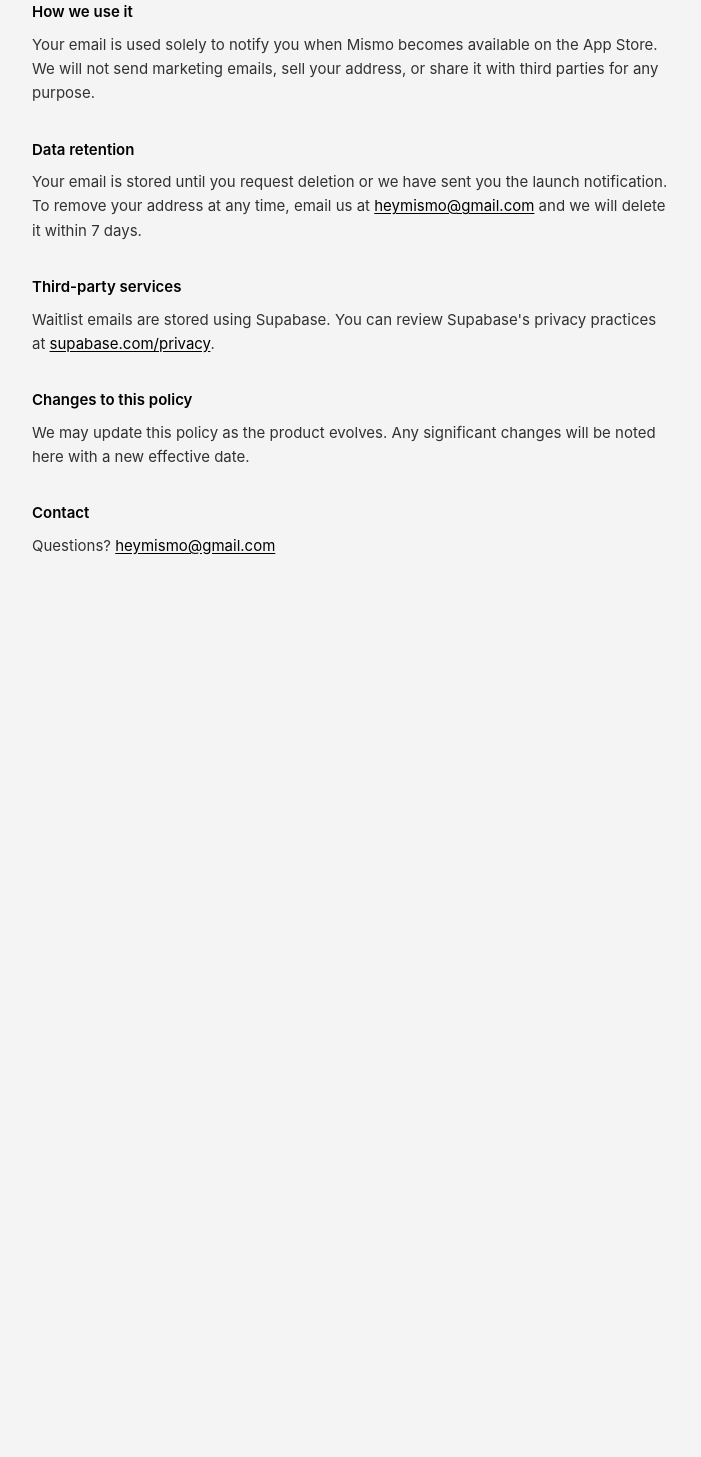
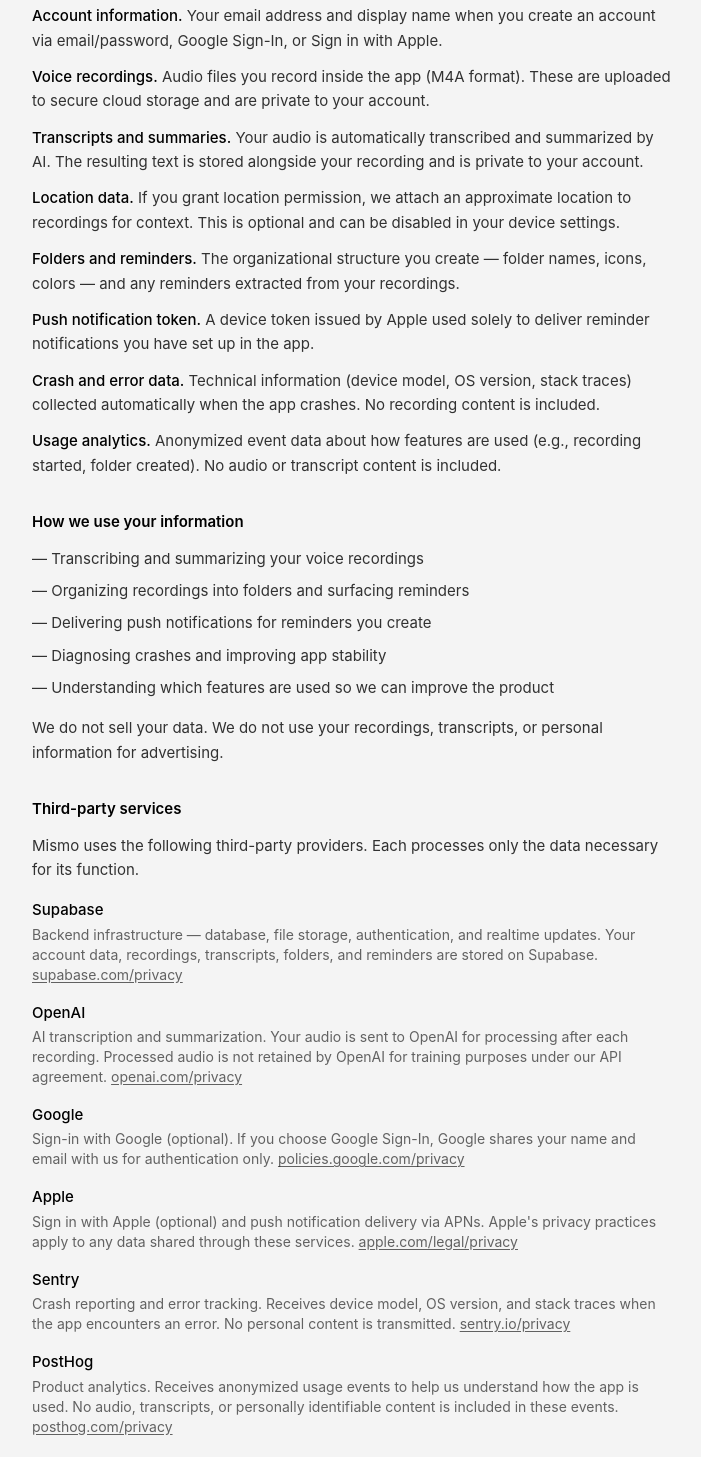
Before and after one commit to damianizaguirre/try-mismo, a Next.js app: page /privacy in a window 1280 px wide. Shown: the part 320-1777 px from the top of the page, without its empty margins (288-989 px from the left). Before the commit the page ends 926 px from the top, so only its background shows below. Built offline with nearby package versions, Linux system fonts and the light colour scheme.

Commit message:
Expand privacy policy to cover full app data practices

```diff
--- a/app/privacy/page.tsx
+++ b/app/privacy/page.tsx
@@ -25,75 +25,209 @@
         <p className="text-sm text-black/40 mb-10">Effective June 24, 2026</p>
 
         <section className="space-y-8 text-[15px] leading-relaxed text-black/80">
+
           <div>
-            <h2 className="font-semibold text-black mb-2">What we collect</h2>
             <p>
-              When you join the Mismo waitlist, we collect your email address. That is the only
-              personal information we store.
+              Mismo (&quot;we&quot;, &quot;us&quot;) is an AI-powered voice memo app for iOS built by
+              Damian Izaguirre. This policy explains what data we collect, why we collect it,
+              and how it is handled.
             </p>
           </div>
 
           <div>
-            <h2 className="font-semibold text-black mb-2">How we use it</h2>
-            <p>
-              Your email is used solely to notify you when Mismo becomes available on the App
-              Store. We will not send marketing emails, sell your address, or share it with
-              third parties for any purpose.
+            <h2 className="font-semibold text-black mb-3">Information we collect</h2>
+            <ul className="space-y-3 list-none">
+              <li>
+                <span className="font-medium text-black">Account information.</span>{' '}
+                Your email address and display name when you create an account via email/password,
+                Google Sign-In, or Sign in with Apple.
+              </li>
+              <li>
+                <span className="font-medium text-black">Voice recordings.</span>{' '}
+                Audio files you record inside the app (M4A format). These are uploaded to secure
+                cloud storage and are private to your account.
+              </li>
+              <li>
+                <span className="font-medium text-black">Transcripts and summaries.</span>{' '}
+                Your audio is automatically transcribed and summarized by AI. The resulting text
+                is stored alongside your recording and is private to your account.
+              </li>
+              <li>
+                <span className="font-medium text-black">Location data.</span>{' '}
+                If you grant location permission, we attach an approximate location to recordings
+                for context. This is optional and can be disabled in your device settings.
+              </li>
+              <li>
+                <span className="font-medium text-black">Folders and reminders.</span>{' '}
+                The organizational structure you create — folder names, icons, colors — and any
+                reminders extracted from your recordings.
+              </li>
+              <li>
+                <span className="font-medium text-black">Push notification token.</span>{' '}
+                A device token issued by Apple used solely to deliver reminder notifications you
+                have set up in the app.
+              </li>
+              <li>
+                <span className="font-medium text-black">Crash and error data.</span>{' '}
+                Technical information (device model, OS version, stack traces) collected
+                automatically when the app crashes. No recording content is included.
+              </li>
+              <li>
+                <span className="font-medium text-black">Usage analytics.</span>{' '}
+                Anonymized event data about how features are used (e.g., recording started,
+                folder created). No audio or transcript content is included.
+              </li>
+            </ul>
+          </div>
+
+          <div>
+            <h2 className="font-semibold text-black mb-3">How we use your information</h2>
+            <ul className="space-y-2 list-none">
+              <li>— Transcribing and summarizing your voice recordings</li>
+              <li>— Organizing recordings into folders and surfacing reminders</li>
+              <li>— Delivering push notifications for reminders you create</li>
+              <li>— Diagnosing crashes and improving app stability</li>
+              <li>— Understanding which features are used so we can improve the product</li>
+            </ul>
+            <p className="mt-4">
+              We do not sell your data. We do not use your recordings, transcripts, or personal
+              information for advertising.
             </p>
           </div>
 
           <div>
-            <h2 className="font-semibold text-black mb-2">Data retention</h2>
+            <h2 className="font-semibold text-black mb-3">Third-party services</h2>
+            <p className="mb-4">
+              Mismo uses the following third-party providers. Each processes only the data
+              necessary for its function.
+            </p>
+            <div className="space-y-4">
+              <div>
+                <p className="font-medium text-black">Supabase</p>
+                <p className="text-black/60 text-sm mt-0.5">
+                  Backend infrastructure — database, file storage, authentication, and realtime
+                  updates. Your account data, recordings, transcripts, folders, and reminders are
+                  stored on Supabase.{' '}
+                  <a href="https://supabase.com/privacy" target="_blank" rel="noopener noreferrer"
+                    className="underline underline-offset-2 hover:text-black/80 transition-colors">
+                    supabase.com/privacy
+                  </a>
+                </p>
+              </div>
+              <div>
+                <p className="font-medium text-black">OpenAI</p>
+                <p className="text-black/60 text-sm mt-0.5">
+                  AI transcription and summarization. Your audio is sent to OpenAI for processing
+                  after each recording. Processed audio is not retained by OpenAI for training
+                  purposes under our API agreement.{' '}
+                  <a href="https://openai.com/privacy" target="_blank" rel="noopener noreferrer"
+                    className="underline underline-offset-2 hover:text-black/80 transition-colors">
+                    openai.com/privacy
+                  </a>
+                </p>
+              </div>
+              <div>
+                <p className="font-medium text-black">Google</p>
+                <p className="text-black/60 text-sm mt-0.5">
+                  Sign-in with Google (optional). If you choose Google Sign-In, Google shares
+                  your name and email with us for authentication only.{' '}
+                  <a href="https://policies.google.com/privacy" target="_blank" rel="noopener noreferrer"
+                    className="underline underline-offset-2 hover:text-black/80 transition-colors">
+                    policies.google.com/privacy
+                  </a>
+                </p>
+              </div>
+              <div>
+                <p className="font-medium text-black">Apple</p>
+                <p className="text-black/60 text-sm mt-0.5">
+                  Sign in with Apple (optional) and push notification delivery via APNs. Apple&apos;s
+                  privacy practices apply to any data shared through these services.{' '}
+                  <a href="https://www.apple.com/legal/privacy" target="_blank" rel="noopener noreferrer"
+                    className="underline underline-offset-2 hover:text-black/80 transition-colors">
+                    apple.com/legal/privacy
+                  </a>
+                </p>
+              </div>
+              <div>
+                <p className="font-medium text-black">Sentry</p>
+                <p className="text-black/60 text-sm mt-0.5">
+                  Crash reporting and error tracking. Receives device model, OS version, and
+                  stack traces when the app encounters an error. No personal content is
+                  transmitted.{' '}
+                  <a href="https://sentry.io/privacy" target="_blank" rel="noopener noreferrer"
+                    className="underline underline-offset-2 hover:text-black/80 transition-colors">
+                    sentry.io/privacy
+                  </a>
+                </p>
+              </div>
+              <div>
+                <p className="font-medium text-black">PostHog</p>
+                <p className="text-black/60 text-sm mt-0.5">
+                  Product analytics. Receives anonymized usage events to help us understand how
+                  the app is used. No audio, transcripts, or personally identifiable content is
+                  included in these events.{' '}
+                  <a href="https://posthog.com/privacy" target="_blank" rel="noopener noreferrer"
+                    className="underline underline-offset-2 hover:text-black/80 transition-colors">
+                    posthog.com/privacy
+                  </a>
+                </p>
+              </div>
+              <div>
+                <p className="font-medium text-black">UserJot</p>
+                <p className="text-black/60 text-sm mt-0.5">
+                  In-app feedback collection. Used to gather feature requests and bug reports you
+                  voluntarily submit through the app.{' '}
+                  <a href="https://userjot.com/privacy" target="_blank" rel="noopener noreferrer"
+                    className="underline underline-offset-2 hover:text-black/80 transition-colors">
+                    userjot.com/privacy
+                  </a>
+                </p>
+              </div>
+            </div>
+          </div>
+
+          <div>
+            <h2 className="font-semibold text-black mb-2">Data retention and deletion</h2>
             <p>
-              Your email is stored until you request deletion or we have sent you the launch
-              notification. To remove your address at any time, email us at{' '}
-              <a
-                href="mailto:heymismo@gmail.com"
-                className="text-black underline underline-offset-2 hover:text-black/60 transition-colors"
-              >
+              Your recordings, transcripts, folders, and account data are retained as long as
+              your account is active. You can delete individual recordings from within the app
+              at any time. To delete your entire account and all associated data, email{' '}
+              <a href="mailto:heymismo@gmail.com"
+                className="text-black underline underline-offset-2 hover:text-black/60 transition-colors">
                 heymismo@gmail.com
               </a>{' '}
-              and we will delete it within 7 days.
+              and we will process the request within 7 days.
             </p>
           </div>
 
           <div>
-            <h2 className="font-semibold text-black mb-2">Third-party services</h2>
+            <h2 className="font-semibold text-black mb-2">Children&apos;s privacy</h2>
             <p>
-              Waitlist emails are stored using Supabase. You can review Supabase&apos;s privacy
-              practices at{' '}
-              <a
-                href="https://supabase.com/privacy"
-                target="_blank"
-                rel="noopener noreferrer"
-                className="text-black underline underline-offset-2 hover:text-black/60 transition-colors"
-              >
-                supabase.com/privacy
-              </a>
-              .
+              Mismo is not directed at children under 13. We do not knowingly collect personal
+              information from children under 13.
             </p>
           </div>
 
           <div>
             <h2 className="font-semibold text-black mb-2">Changes to this policy</h2>
             <p>
-              We may update this policy as the product evolves. Any significant changes will be
-              noted here with a new effective date.
+              We may update this policy as the product evolves. Significant changes will be
+              reflected here with a new effective date. Continued use of the app after changes
+              are posted constitutes acceptance.
             </p>
           </div>
 
           <div>
             <h2 className="font-semibold text-black mb-2">Contact</h2>
             <p>
-              Questions?{' '}
-              <a
-                href="mailto:heymismo@gmail.com"
-                className="text-black underline underline-offset-2 hover:text-black/60 transition-colors"
-              >
+              Questions or requests?{' '}
+              <a href="mailto:heymismo@gmail.com"
+                className="text-black underline underline-offset-2 hover:text-black/60 transition-colors">
                 heymismo@gmail.com
               </a>
             </p>
           </div>
+
         </section>
       </div>
     </main>
```
